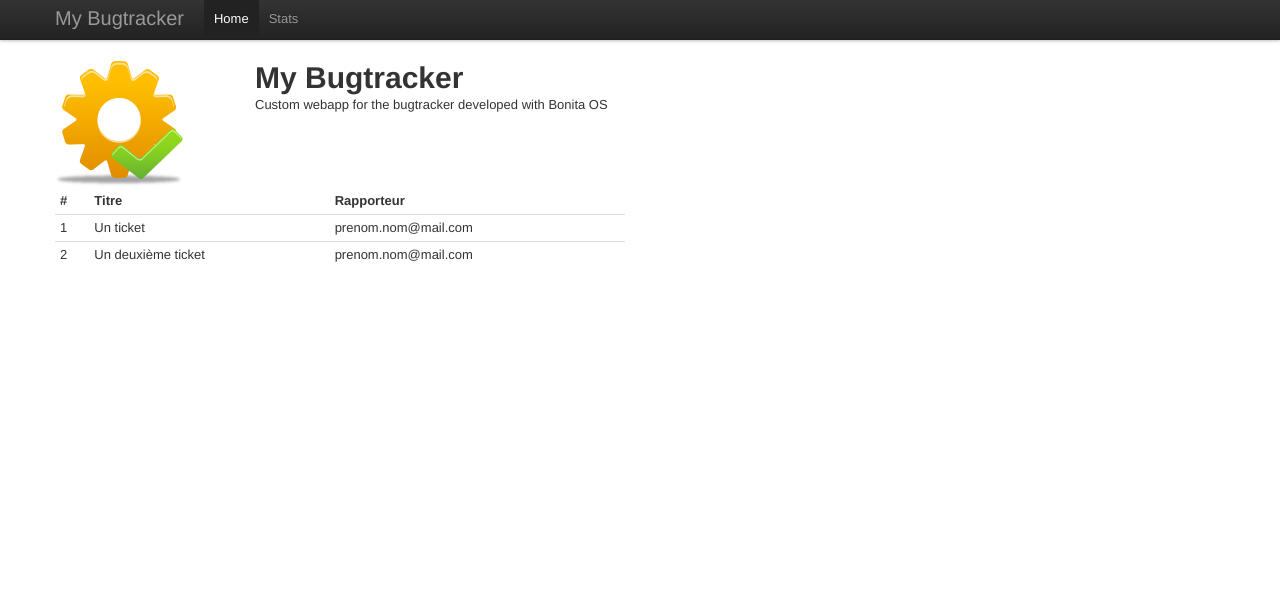
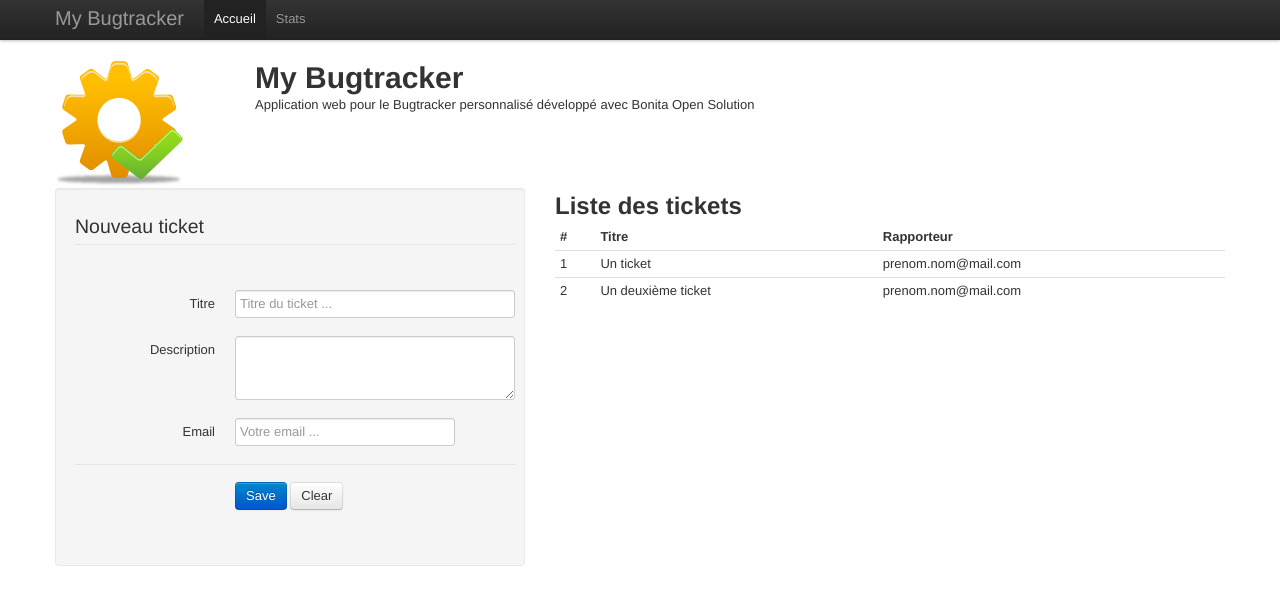
Before and after one commit to sebprunier/bonita-bugtracker-webapp, a plain HTML site: page index.html in a window 1280 px wide. Drawn offline with Linux system fonts and the light colour scheme.

Commit message:
adding creation form

```diff
--- a/index.html
+++ b/index.html
@@ -4,7 +4,7 @@
     <meta charset="utf-8">
     <title>My Bugtracker</title>
     <meta name="viewport" content="width=device-width, initial-scale=1.0">
-    <meta name="description" content="My Bugtracker">
+    <meta name="description" content="MyBugtracker">
     <meta name="author" content="sebprunier">
 
     <!-- Le styles -->
@@ -38,7 +38,7 @@
           <a class="brand" href="#">My Bugtracker</a>
           <div class="nav-collapse">
             <ul class="nav">
-              <li class="active"><a href="#">Home</a></li>
+              <li class="active"><a href="#">Accueil</a></li>
               <li><a href="#stats">Stats</a></li>
             </ul>
           </div><!--/.nav-collapse -->
@@ -53,11 +53,41 @@
 		</div>
         <div class="span10">
           <h1>My Bugtracker</h1>
-          <p>Custom webapp for the bugtracker developed with Bonita OS</p>
+          <p>Application web pour le Bugtracker personnalisé développé avec Bonita Open Solution</p>
 		</div>
       </div>
 	  <div class="row">
-	    <div class="span6">
+		<div class="span5">
+		  <form class="well form-horizontal">
+		    <fieldset>
+			  <legend>Nouveau ticket</legend>
+			  <div class="control-group">
+				<label class="control-label" for="titre">Titre</label>
+				<div class="controls">
+				  <input id="titre" type="text" class="input-xlarge" placeholder="Titre du ticket ...">
+				</div>
+			  </div>
+			  <div class="control-group">
+				<label class="control-label" for="desciption">Description</label>
+				<div class="controls">
+				  <textarea id="desciption" class="input-xlarge" rows="3"></textarea>
+			    </div>
+			  </div>
+			  <div class="control-group">
+				<label class="control-label" for="email">Email</label>
+				<div class="controls">
+				  <input id="email" type="text" class="input-large" placeholder="Votre email ...">
+				</div>
+			  </div>
+			  <div class="form-actions">
+				<button type="submit" class="btn btn-primary">Save</button>
+				<button class="btn">Clear</button>
+			  </div>
+			</fieldset>
+		  </form>
+		</div>
+	    <div class="span7">
+		  <h2>Liste des tickets</h2>
 		  <table class="table table-condensed">
             <thead>
               <tr>
```
